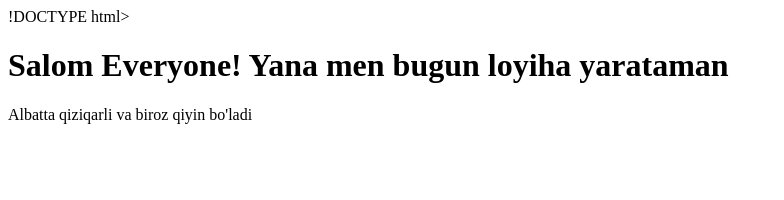
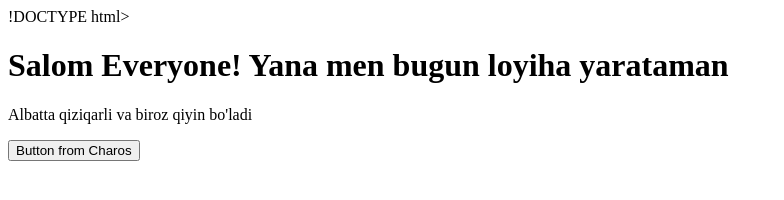
Before and after one commit to muradchegerov-byte/2-loyiha-ishi, a plain HTML site: page index.html in a window 1280 px wide. Shown: the whole page, without its empty margins (0-784 px from the left). Drawn offline with Linux system fonts and the light colour scheme.

Commit message:
button qo'shildi

```diff
--- a/index.html
+++ b/index.html
@@ -8,5 +8,6 @@
     <body>
         <h1>Salom Everyone! Yana men bugun loyiha yarataman</h1>
         <p>Albatta qiziqarli va biroz qiyin bo'ladi</p>
+        <button>Button from Charos</button>
     </body>
 </html>
```
